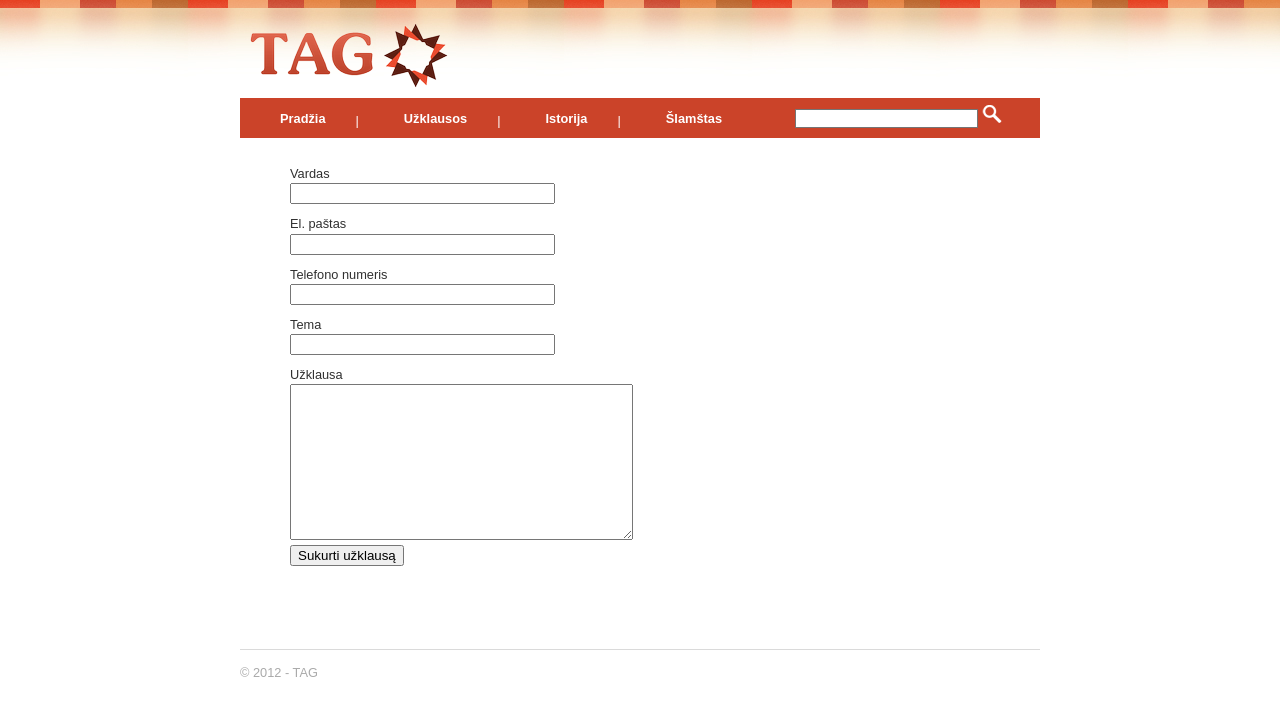
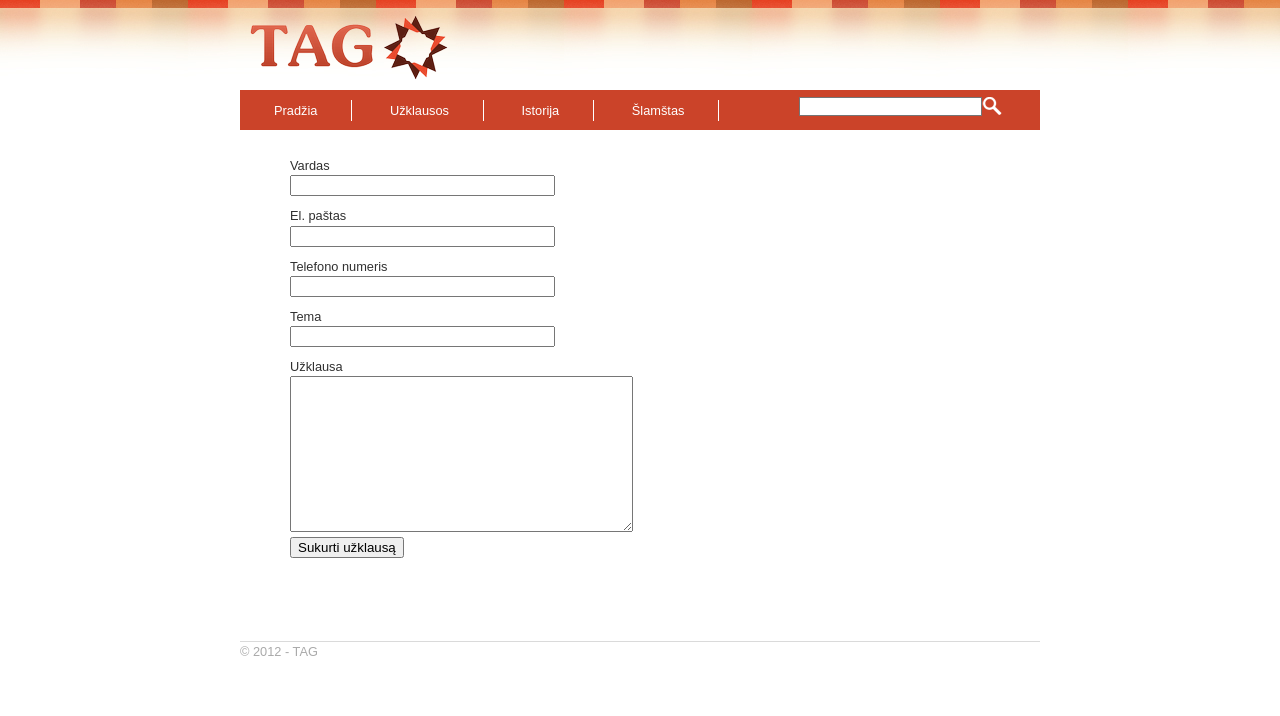
Before and after one commit to asev/tag, a CodeIgniter app: page /index.php/req/add in a window 1280 px wide. Shown: the top 716 px of the page. Run offline with CodeIgniter, Linux system fonts and the light colour scheme.

Commit message:
Padarytas užsakymo dizainas, kurį mato vadybininkas.  Patvarkytas meniu.

```diff
--- a/application/views/header.php
+++ b/application/views/header.php
@@ -1,3 +1,10 @@
+<?php
+$submit = array(
+    'name'	=> 'submit',
+    'class'	=> 'submit',
+);
+?>
+
 <!DOCTYPE html>
 <html>
 <head>
@@ -13,16 +20,17 @@
         <img src="/img/tag_logo.png" alt="logo">
     </div>
     <div id="meniu">
-        <h2><a href="">Pradžia</a></h2>
-        <p>|</p>
-        <h2><a href="">Užklausos</a></h2>
-        <p>|</p>
-        <h2><a href="">Istorija</a></h2>
-        <p>|</p>
-        <h2><a href="">Šlamštas</a></h2>
+        <ul>
+        <li><a href="">Pradžia</a></li>
+        <li><a href="">Užklausos</a></li>
+        <li><a href="">Istorija</a></li>
+        <li><a href="">Šlamštas</a></li>
+        </ul>
         <div class="search">
-        <input type="text" name="search">
-            <button type="button"></button>
+            <?php echo form_open('');
+            echo form_input('search', set_value('search'));
+            echo form_submit($submit);
+            echo form_close(); ?>
         </div>
     </div>
 </div>
--- a/css/style.css
+++ b/css/style.css
@@ -1,3 +1,57 @@
+/*RESET*/
+
+html, body, div, span, applet, object, iframe,
+h1, h2, h3, h4, h5, h6, p, blockquote, pre,
+a, abbr, acronym, address, big, cite, code,
+del, dfn, em, img, ins, kbd, q, s, samp,
+small, strike, strong, sub, sup, tt, var,
+b, u, i, center,
+dl, dt, dd, ol, ul, li,
+fieldset, form, label, legend,
+table, caption, tbody, tfoot, thead, tr, th, td,
+article, aside, canvas, details, embed,
+figure, figcaption, footer, header, hgroup,
+menu, nav, output, ruby, section, summary,
+time, mark, audio, video {
+    margin: 0;
+    padding: 0;
+    border: 0;
+    /*font-size: 100%;*/
+    font: inherit;
+    vertical-align: baseline;
+}
+/* HTML5 display-role reset for older browsers */
+article, aside, details, figcaption, figure,
+footer, header, hgroup, menu, nav, section {
+    display: block;
+}
+
+h1, h2, h3, h4, h5, h6 { margin:15px 0 7px 0; }
+h1 { font-size:200%; }
+h2 { font-size:160%; font-weight: normal; color: #d0553d; }
+h3 { font-size:105%; padding-bottom: 5px; margin-top: 25px; margin-bottom: 14px;}
+h4 { font-size:120%; }
+h5 { font-size:100%; }
+
+body {
+    line-height: 1;
+}
+ol, ul {
+    list-style: none;
+}
+blockquote, q {
+    quotes: none;
+}
+blockquote:before, blockquote:after,
+q:before, q:after {
+    content: '';
+    content: none;
+}
+table {
+    border-collapse: collapse;
+    border-spacing: 0;
+}
+
 body {
     padding: 0;
     background: #fff url('/img/bg.jpg') repeat-x;
@@ -58,15 +112,50 @@ color: #d0553d;
 }
 
 #request{
-    margin-left: 35px;
+    float: left;
+    margin-top: 20px;
 }
 
-ul li{
-    display: inline-table;
+#request .subject-date p,h2{
+    display: inline;
 }
 
-li{
-    margin-left: 10px;
+.subject-date, .client-information{
+    margin-bottom: 15px;
+}
+
+#request .subject-date p{
+    float: right;
+    color: #767676;
+}
+
+#request .subject-date h2{
+    color: #a5422f;
+}
+
+#request .client-information p{
+    float: left;
+    width: 33%;
+}
+
+.pcenter {
+    text-align: center;
+}
+
+.pright {
+    text-align: right;
+}
+
+p.bold{
+    font-weight: bold;
+}
+
+p.italic{
+    font-style: italic;
+}
+
+.clear{
+    clear: both;
 }
 
 #meniu{
@@ -75,19 +164,24 @@ li{
     width: 100%;
 }
 
-#meniu h2,#meniu p,#meniu a{
-    float: left;
-    color: #ffffff;
-    font-size: 1.000em;
-    padding-left: 20px;
-    padding-right: 5px;
+#meniu ul li{
+    display: inline;
+    border-right: 1px solid #ffffff;
+    padding: 3px 34px;
 }
 
-#meniu h2,a{
+#meniu ul{
+    padding-top: 11px;
+    float: left;
+}
+
+
+#meniu a{
+    color: #ffffff;
     text-decoration: none;
 }
 
-#meniu h2 a:hover{
+#meniu a:hover{
     color: #f2aa7a;
 }
 
@@ -103,7 +197,7 @@ li{
     border: 1px solid #757575;
 }
 
-#meniu .search button{
+#meniu .search input.submit{
     background: url("/img/search-icon.png") no-repeat;
     width: 28px;
     height: 19px;
```
Also changed, not shown: application/views/request/show.php (+13 -24 lines).
